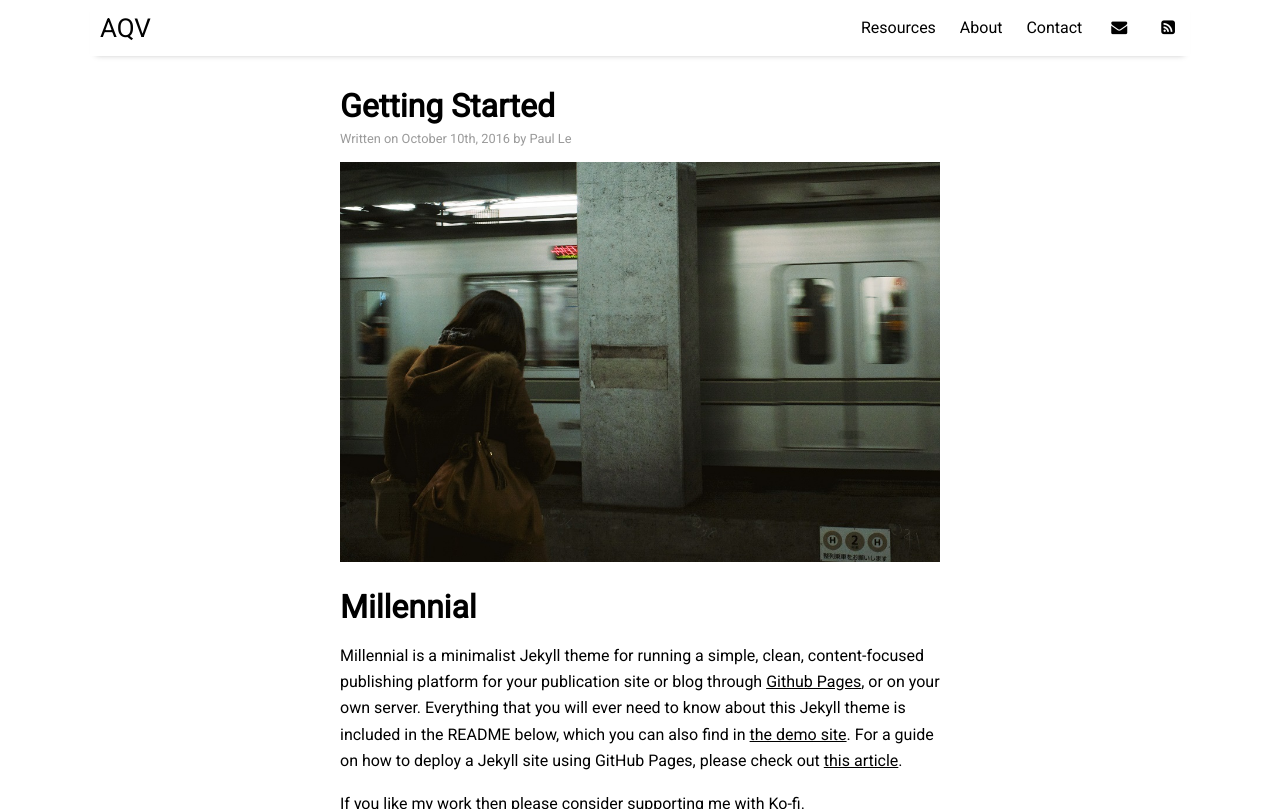
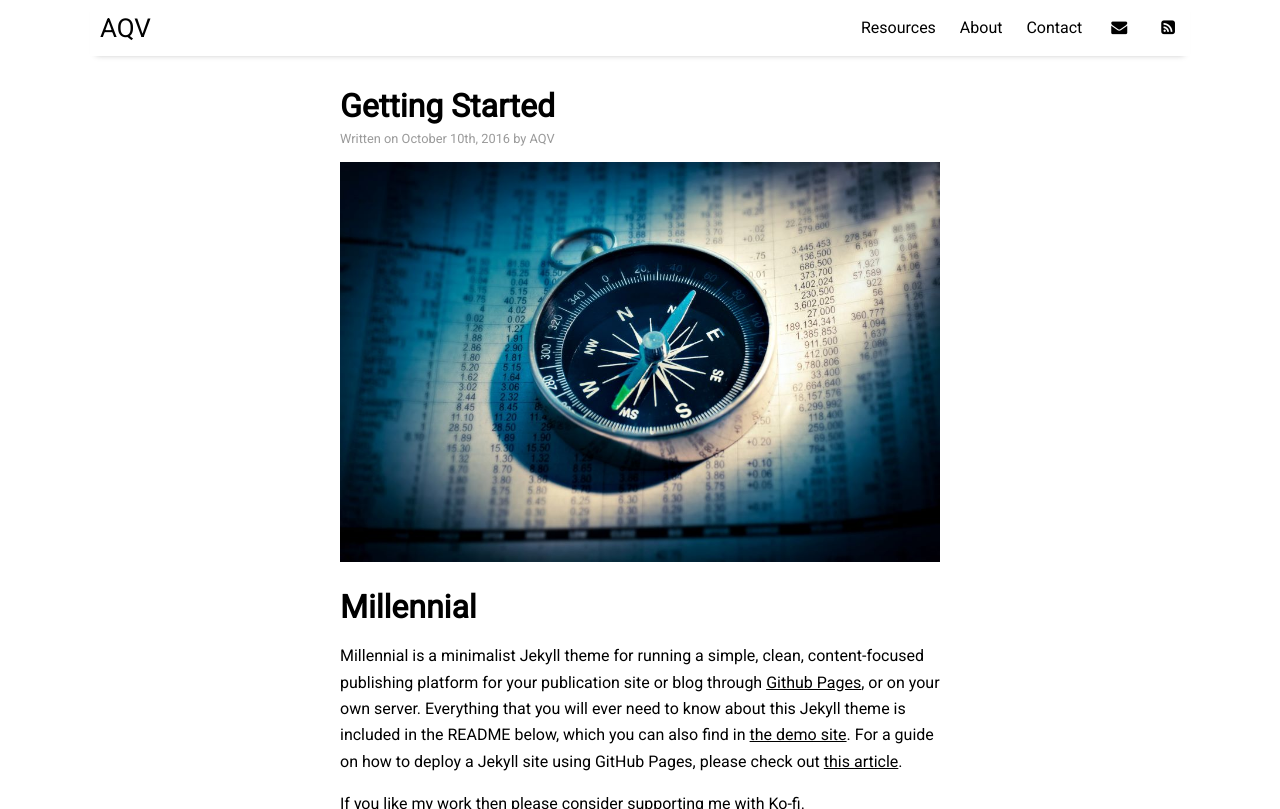
Before and after one commit to aqv-us/aqv-us, a Jekyll site: the page built from _posts/2016-10-10-getting-started.md, in a window 1280 px wide and 900 px high, cut to the strip 0-809 px from the top of the window. Built offline with Jekyll 4.4.1, drawn with Linux system fonts in a browser that asks for light colours; nearby versions of some CDN libraries.

Commit message:
Update 2016-10-10-getting-started.md

```diff
--- a/_posts/2016-10-10-getting-started.md
+++ b/_posts/2016-10-10-getting-started.md
@@ -1,10 +1,10 @@
 ---
 layout: post
 title: "Getting Started"
-author: "Paul Le"
+author: "AQV"
 categories: documentation
 tags: [documentation,sample]
-image: city-1.jpg
+image: compass.jpg
 ---
 
 # Millennial
```
